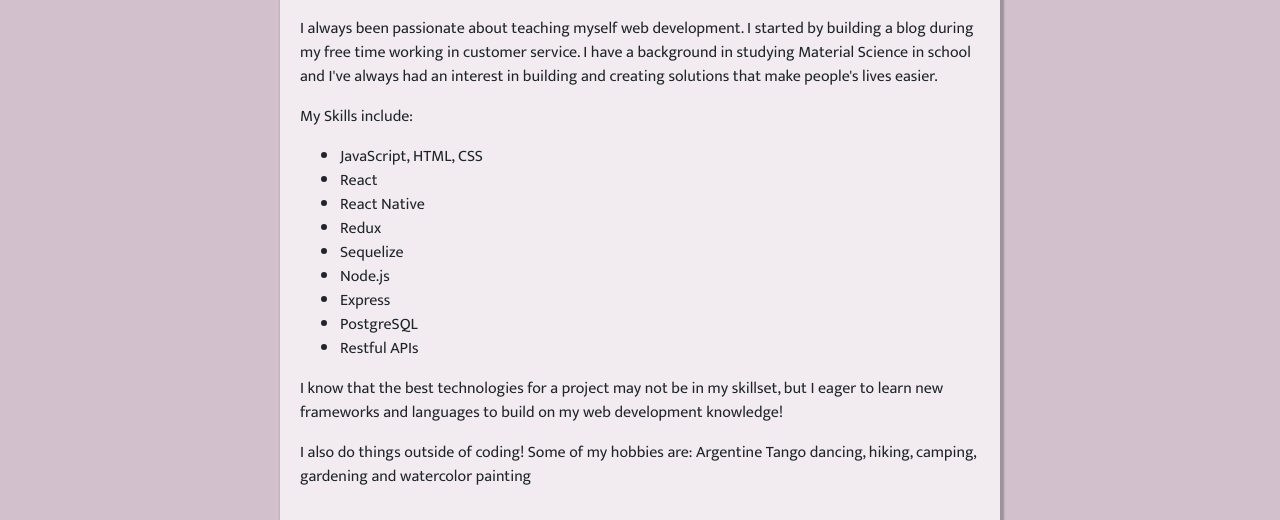
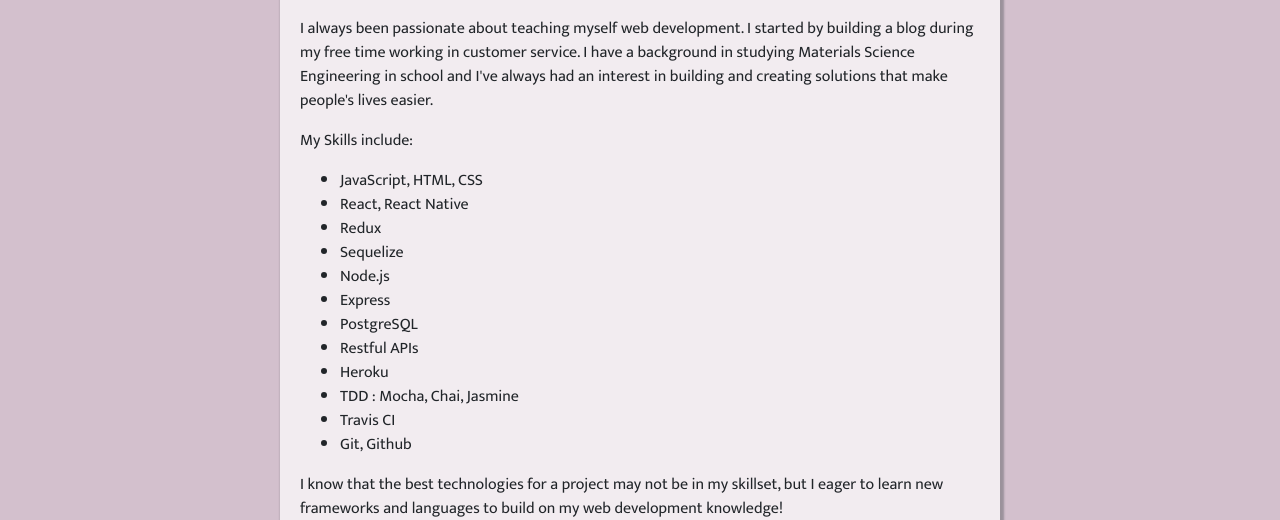
Before and after one commit to nmestrada/portfolio, a Gatsby site: page / in a window 1280 px wide. Shown: the part 432-952 px from the top of the page. Built offline with nearby package versions, Linux system fonts and the light colour scheme; Gatsby itself is replaced by a stand-in of ours.

Commit message:
fixed typo

```diff
--- a/src/pages/index.js
+++ b/src/pages/index.js
@@ -23,19 +23,22 @@
         <Card.Body className="section-content">
           <p>
             I always been passionate about teaching myself web development. I started by building a blog during my free time working in customer service.
-            I have a background in studying Material Science in school and I've always had an interest in building and creating solutions that make people's lives easier.
+            I have a background in studying Materials Science Engineering in school and I've always had an interest in building and creating solutions that make people's lives easier.
           </p>
           <p>My Skills include:</p>
           <ul>
             <li>JavaScript, HTML, CSS</li>
-            <li>React</li>
-            <li>React Native</li>
+            <li>React, React Native</li>
             <li>Redux</li>
             <li>Sequelize</li>
             <li>Node.js</li>
             <li>Express</li>
             <li>PostgreSQL</li>
             <li>Restful APIs</li>
+            <li>Heroku</li>
+            <li>TDD : Mocha, Chai, Jasmine</li>
+            <li>Travis CI</li>
+            <li>Git, Github</li>
           </ul>
           <p>
             I know that the best technologies for a project may not be in my skillset, but I eager to learn new frameworks and languages to build on my web development knowledge!
```
